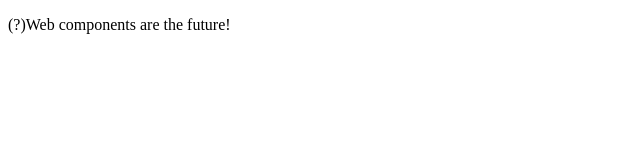
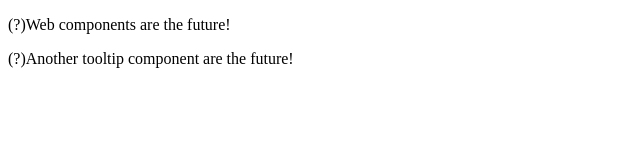
Before and after one commit to schalowvw/StencilJS, a plain HTML site: page index.html in a window 1280 px wide. Shown: the whole page, without its empty margins (0-640 px from the left). Drawn offline with Linux system fonts and the light colour scheme.

Commit message:
Make usage of attribute text

```diff
--- a/index.html
+++ b/index.html
@@ -6,6 +6,7 @@
     <script src="tooltip.js"></script>
 </head>
 <body>
-    <p><uc-tooltip>Web components</uc-tooltip> are the future!</p>
+    <p><uc-tooltip text="Web Components are a set of standard.">Web components</uc-tooltip> are the future!</p>
+    <p><uc-tooltip>Another tooltip component</uc-tooltip> are the future!</p>
 </body>
 </html>
--- a/tooltip.js
+++ b/tooltip.js
@@ -2,6 +2,7 @@ class Tooltip extends HTMLElement {
   constructor() {
     super();
     this._tooltipContainer;
+    this._tooltipText = ':TEXT ATTRIB NOT SET:';
   }
 
   connectedCallback() {
@@ -10,11 +11,14 @@ class Tooltip extends HTMLElement {
     tooltipIcon.addEventListener('mouseenter', this._showTooltip);
     tooltipIcon.addEventListener('mouseleave', this._hideTooltip);
     this.appendChild(tooltipIcon);
+
+    const tooltipText = this.getAttribute('text');
+    this._tooltipText = tooltipText ? tooltipText : this._tooltipText;
   }
 
   _showTooltip = () => {
     this._tooltipContainer = document.createElement('div');
-    this._tooltipContainer.textContent = 'This is the tooltip text';
+    this._tooltipContainer.textContent = this._tooltipText;
     this.appendChild(this._tooltipContainer);
   };
 
```
